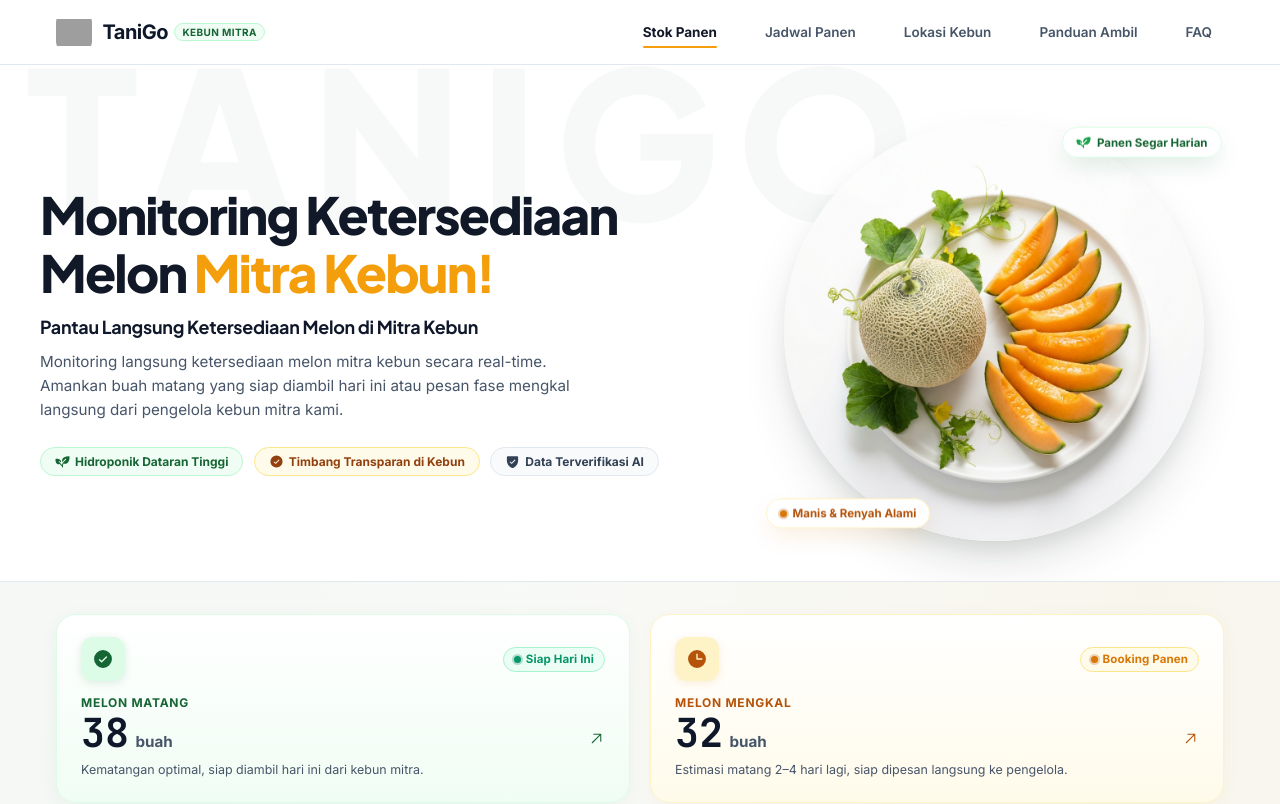
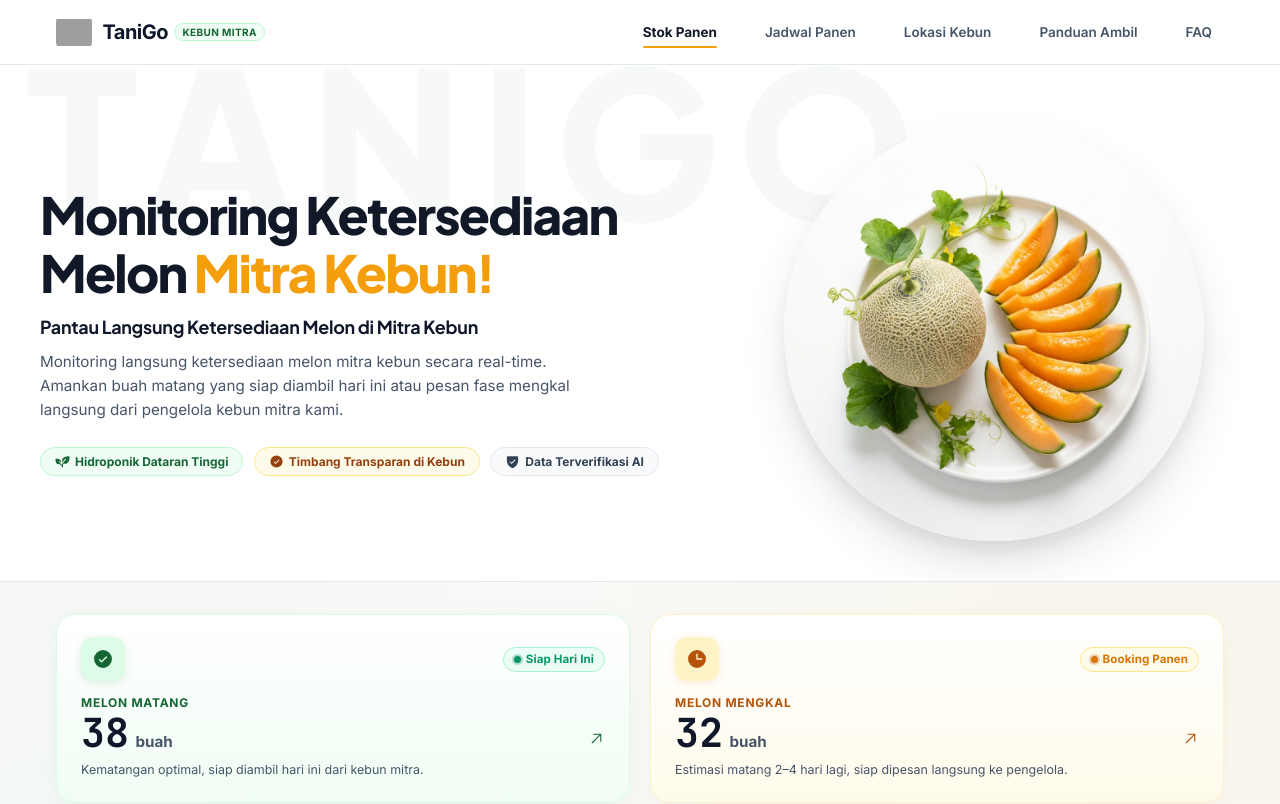
Before and after one commit to ichsanmldni/tani-go-b2b, a React (Vite) app: page / in a window 1280 px wide. Shown: the top 804 px of the page. Built offline with nearby package versions, Linux system fonts and the light colour scheme; no server answers; grey boxes are pictures that could not be loaded.

Commit message:
style: hapus label mengambang Panen Segar Harian dan Manis & Renyah Alami pada hero

```diff
--- a/src/components/HeroSection.jsx
+++ b/src/components/HeroSection.jsx
@@ -96,52 +96,6 @@ export default function HeroSection() {
                 alt="Piring Buah Melon Hidroponik Segar TaniGo"
                 className="hero-fruit-plate-image"
               />
-
-              {/* Floating Fresh Pill 1: Top Right */}
-              <div style={{
-                position: 'absolute',
-                top: '12px',
-                right: '-8px',
-                backgroundColor: 'rgba(255, 255, 255, 0.95)',
-                backdropFilter: 'blur(8px)',
-                border: '1px solid #dcfce7',
-                borderRadius: '9999px',
-                padding: '7px 13px',
-                boxShadow: '0 10px 25px -4px rgba(22, 101, 52, 0.15)',
-                display: 'flex',
-                alignItems: 'center',
-                gap: '6px',
-                fontSize: '11.5px',
-                fontWeight: 700,
-                color: '#166534',
-                animation: 'floatSlow 4s ease-in-out infinite'
-              }}>
-                <Plant size={15} weight="fill" style={{ color: '#16a34a' }} />
-                <span>Panen Segar Harian</span>
-              </div>
-
-              {/* Floating Fresh Pill 2: Bottom Left */}
-              <div style={{
-                position: 'absolute',
-                bottom: '12px',
-                left: '-8px',
-                backgroundColor: 'rgba(255, 255, 255, 0.95)',
-                backdropFilter: 'blur(8px)',
-                border: '1px solid #fef3c7',
-                borderRadius: '9999px',
-                padding: '7px 13px',
-                boxShadow: '0 10px 25px -4px rgba(217, 119, 6, 0.15)',
-                display: 'flex',
-                alignItems: 'center',
-                gap: '6px',
-                fontSize: '11.5px',
-                fontWeight: 700,
-                color: '#b45309',
-                animation: 'floatSlow 4s ease-in-out infinite 2s'
-              }}>
-                <span className="pulse-dot-amber"></span>
-                <span>Manis &amp; Renyah Alami</span>
-              </div>
             </div>
           </div>
 
```
